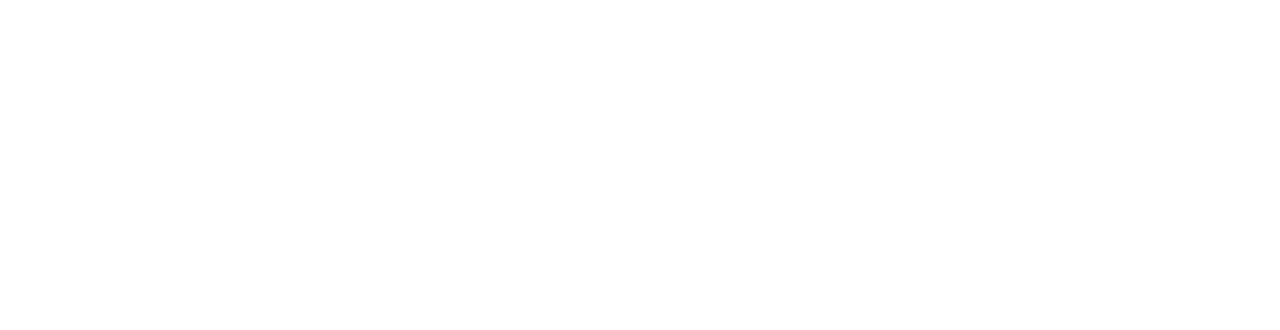
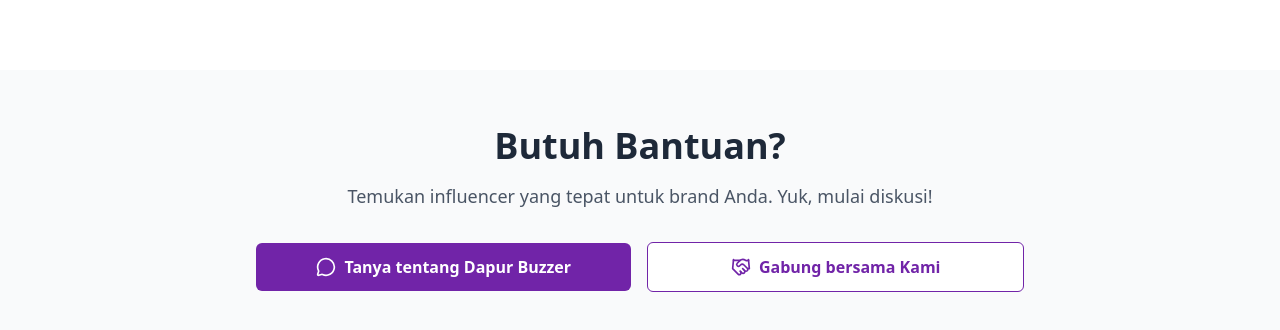
Before and after one commit to ErisSusanto19/dbi-tech-challenge, a Next.js app: page / in a window 1280 px wide. Shown: the part 1737-2067 px from the top of the page. Before the commit the page ends 1807 px from the top, so only its background shows below. Built offline with nearby package versions, Linux system fonts and the light colour scheme.

Commit message:
feat(ui): create Call to Action section

```diff
--- a/src/app/page.tsx
+++ b/src/app/page.tsx
@@ -1,3 +1,4 @@
+import CtaSection from "@/components/home/CtaSection";
 import HeroSection from "@/components/home/HeroSection";
 import RecommendedInfluencers from "@/components/home/RecommendedInfluencers";
 
@@ -5,7 +6,8 @@
   return (
     <main>
       <HeroSection/>
-      <RecommendedInfluencers />
+      <RecommendedInfluencers/>
+      <CtaSection/>
     </main>
   );
 }
--- /dev/null
+++ b/src/components/home/CtaSection.tsx
@@ -0,0 +1,43 @@
+import { Handshake, MessageCircle } from "lucide-react";
+import Link from "next/link";
+
+const CtaSection = () => {
+    return (
+        <section className="bg-gray-50">
+            <div className="container mx-auto px-4 py-16 md:py-14">
+                <div className="max-w-3xl mx-auto text-center">
+                    <h2 className="text-3xl md:text-4xl font-bold text-gray-800">
+                        Butuh Bantuan?
+                    </h2>
+
+                    <p className="mt-4 text-lg text-gray-600">
+                        Temukan influencer yang tepat untuk brand Anda. Yuk, mulai diskusi!
+                    </p>
+
+                    <div className="mt-8 flex flex-col md:flex-row justify-center items-center gap-4">
+                        <Link
+                            href="https://api.whatsapp.com/send/?phone=6281356785992&text&type=phone_number&app_absent=0"
+                            target="_blank"
+                            className="flex items-center justify-center w-full bg-[#7124a8] hover:bg-[#5f1d8f] text-white font-bold py-3 px-8 rounded-md transition-transform transform hover:scale-105"
+                        >
+                            <MessageCircle size={20} className="mr-2"/>
+                            <span>Tanya tentang Dapur Buzzer</span>
+                        </Link>
+                        <Link
+                            href="https://dapurbuzzer.co.id/join/"
+                            target="_blank"
+                            className="flex items-center justify-center w-full bg-white hover:bg-gray-200 text-[#7124a8] font-bold py-3 px-8 rounded-md border border-[#7124a8] transition-transform transform hover:scale-105"
+                        >
+                            <Handshake size={20} className="mr-2"/>
+                            <span>Gabung bersama Kami</span>
+                        </Link>
+                    </div>
+                </div>
+
+            </div>
+
+        </section>
+    )
+}
+
+export default CtaSection;
--- a/src/components/layout/Navbar.tsx
+++ b/src/components/layout/Navbar.tsx
@@ -2,7 +2,7 @@
 
 import Image from "next/image";
 import Link from "next/link";
-import { Menu, X } from "lucide-react";
+import { FileText, HelpCircle, Home, Info, Megaphone, Menu, Package, UserPlus, Users, X } from "lucide-react";
 import { useState } from "react";
 import { usePathname } from "next/navigation";
 
@@ -11,15 +11,15 @@
     const pathname = usePathname()
 
     const menuItems = [
-        { name: "Home", path: "/"},
-        { name: "About", path: "/about"},
-        { name: "Influencer", path: "/influencer"},
-        { name: "Campaign", path: "/campaign"},
-        { name: "Package", path: "/package"},
-        { name: "Join Influencer", path: "/join"},
-        { name: "Terms & Conditions", path: "/term-and-condition"},
-        { name: "FAQ", path: "/faq"},
-    ]
+        { name: "Home", icon: Home, path: "/" },
+        { name: "About", icon: Info, path: "/about" },
+        { name: "Influencer", icon: Users, path: "/influencer" },
+        { name: "Campaign", icon: Megaphone, path: "/campaign" },
+        { name: "Package", icon: Package, path: "/package" },
+        { name: "Join Influencer", icon: UserPlus, path: "/join" },
+        { name: "Terms & Conditions", icon: FileText, path: "/term-and-condition" },
+        { name: "FAQ", icon: HelpCircle, path: "/faq" },
+    ];
 
     return (
         <header className="bg-white shadow-md sticky top-0 z-50">
@@ -80,16 +80,27 @@
             {isMenuOpen && (
                 <div className="lg:hidden bg-white border-t border-gray-200">
                     <nav className="flex flex-col p-4 space-y-2">
-                        {menuItems.map(item => (
+                        {menuItems.map((item, index) => {
+                            const isActive = pathname === item.path
+                            const Icon = item.icon
+                            return (
                                 <Link
-                                key={item.name}
+                                    key={index}
                                     href={item.path}
-                                className="text-gray-600 hover:text-[#7124a8] p-2 rounded-md hover:bg-gray-100 transition-colors"
+                                    className={`
+                                         flex items-center hover:text-[#7124a8] p-2 rounded-md hover:bg-gray-100 transition-colors
+                                        ${isActive
+                                            ? 'text-[#7124a8] font-semibold border-b-2 border-[#7124a8] bg-gray-100'
+                                            : 'text-gray-600'
+                                        }
+                                    `}
                                     onClick={() => setIsMenuOpen(false)}
                                 >
+                                    <Icon className="mr-2"/>
                                     {item.name}
                                 </Link>
-                        ))}
+                            )
+                        })}
                     </nav>
                 </div>
             )}
```
Lines whose indentation alone changed are shown as unchanged.
